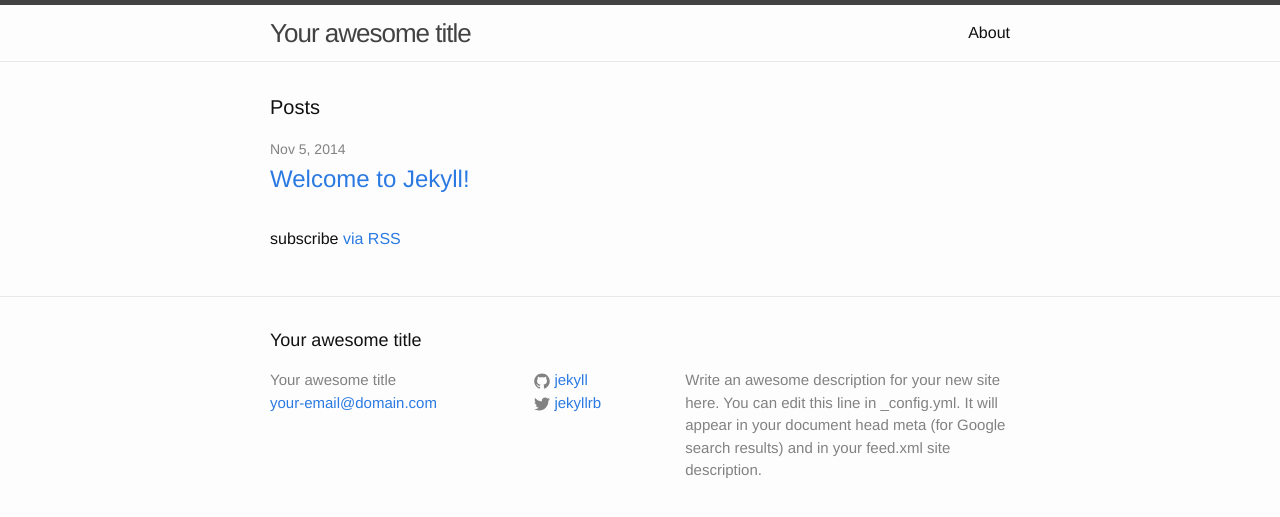
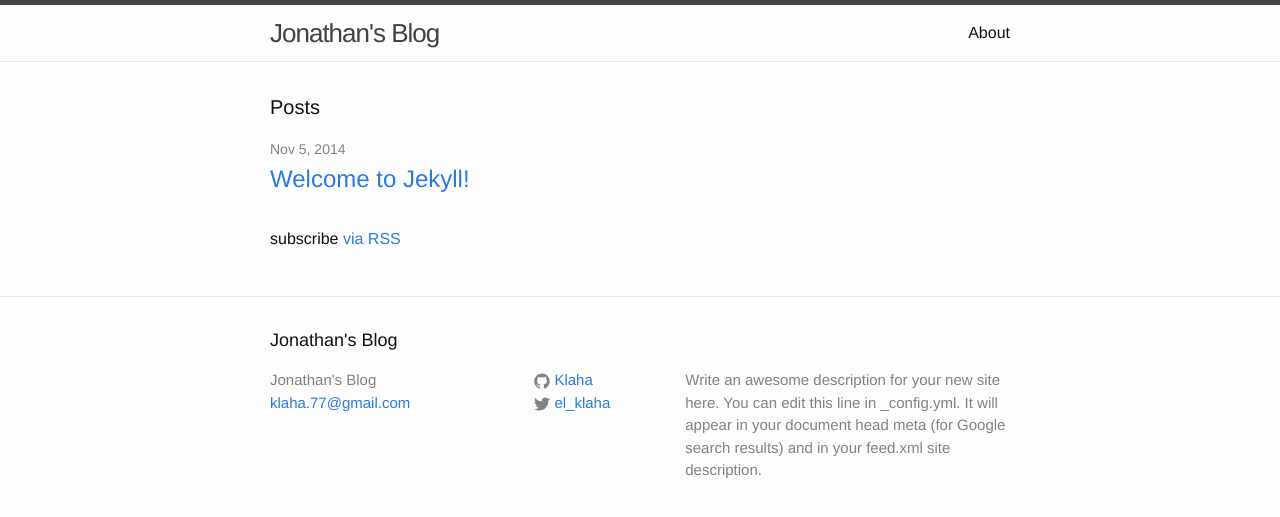
Before and after one commit to Klaha/Jekyll_Blog, a Jekyll site: the page built from index.html, in a window 1280 px wide. Shown: the top 517 px of the page. Built offline with Jekyll 4.4.1, drawn with Linux system fonts in a browser that asks for light colours.

Commit message:
little changes

```diff
--- a/_config.yml
+++ b/_config.yml
@@ -1,14 +1,14 @@
 # Site settings
-title: Your awesome title
-email: your-email@domain.com
+title: Jonathan's Blog
+email: klaha.77@gmail.com
 description: > # this means to ignore newlines until "baseurl:"
   Write an awesome description for your new site here. You can edit this
   line in _config.yml. It will appear in your document head meta (for
   Google search results) and in your feed.xml site description.
-baseurl: "" # the subpath of your site, e.g. /blog/
-url: "http://yourdomain.com" # the base hostname & protocol for your site
-twitter_username: jekyllrb
-github_username:  jekyll
+baseurl: "/jekyll-hyde" # the subpath of your site, e.g. /blog/
+url: "http://Klaha.github.io" # the base hostname & protocol for your site
+twitter_username: el_klaha
+github_username:  Klaha
 
 # Build settings
 markdown: kramdown
```
